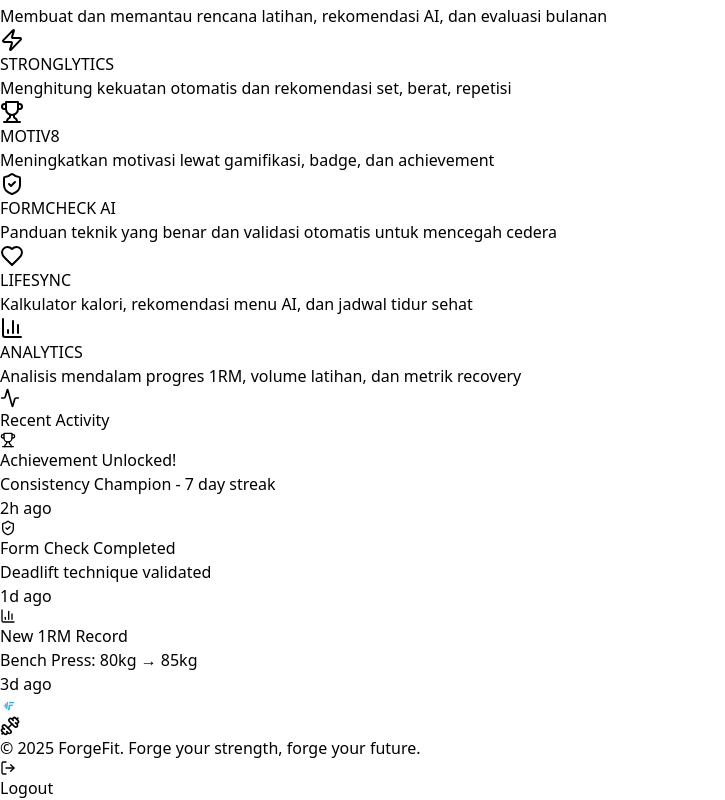
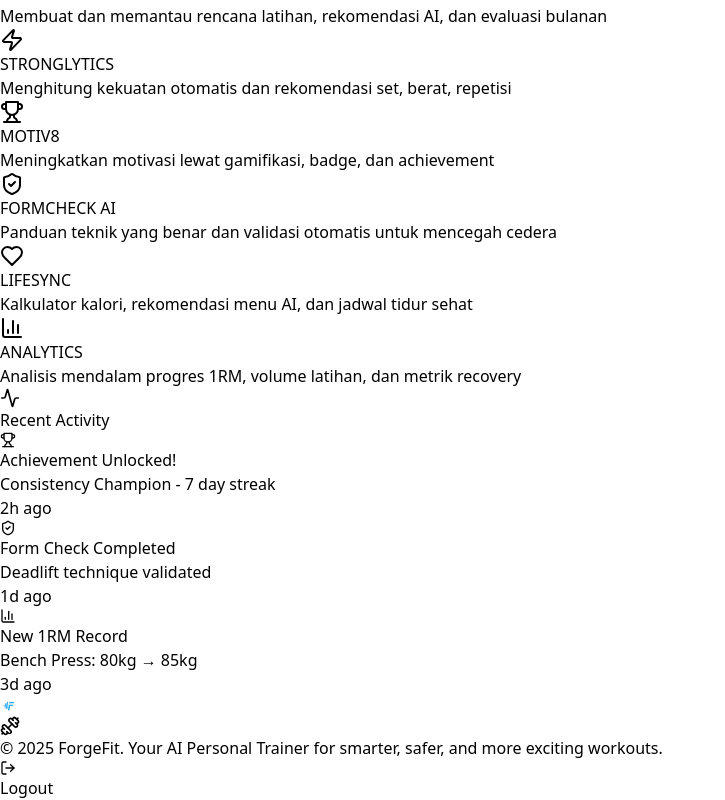
Before and after one commit to ChillTheCode/ppd-forgefit, a React (Vite) app: page /dashboard in a window 1280 px wide. Shown: the part 3332-4132 px from the top of the page, without its empty margins (0-725 px from the left). Built offline with nearby package versions, Linux system fonts and the light colour scheme; no server answers.

Commit message:
ForgeFit

```diff
--- a/src/views/MainAfterLogin.tsx
+++ b/src/views/MainAfterLogin.tsx
@@ -341,7 +341,7 @@ const ForgeFitMainDashboard: React.FC = () => {
               <ForgeFitLogo size={20} className="text-blue-400" />
               <Dumbbell className="text-blue-400 hidden" size={20} />
               <span className="text-sm text-gray-400">
-                © 2025 ForgeFit. Forge your strength, forge your future.
+                © 2025 ForgeFit. Your AI Personal Trainer for smarter, safer, and more exciting workouts.
               </span>
             </div>
             <button
```
